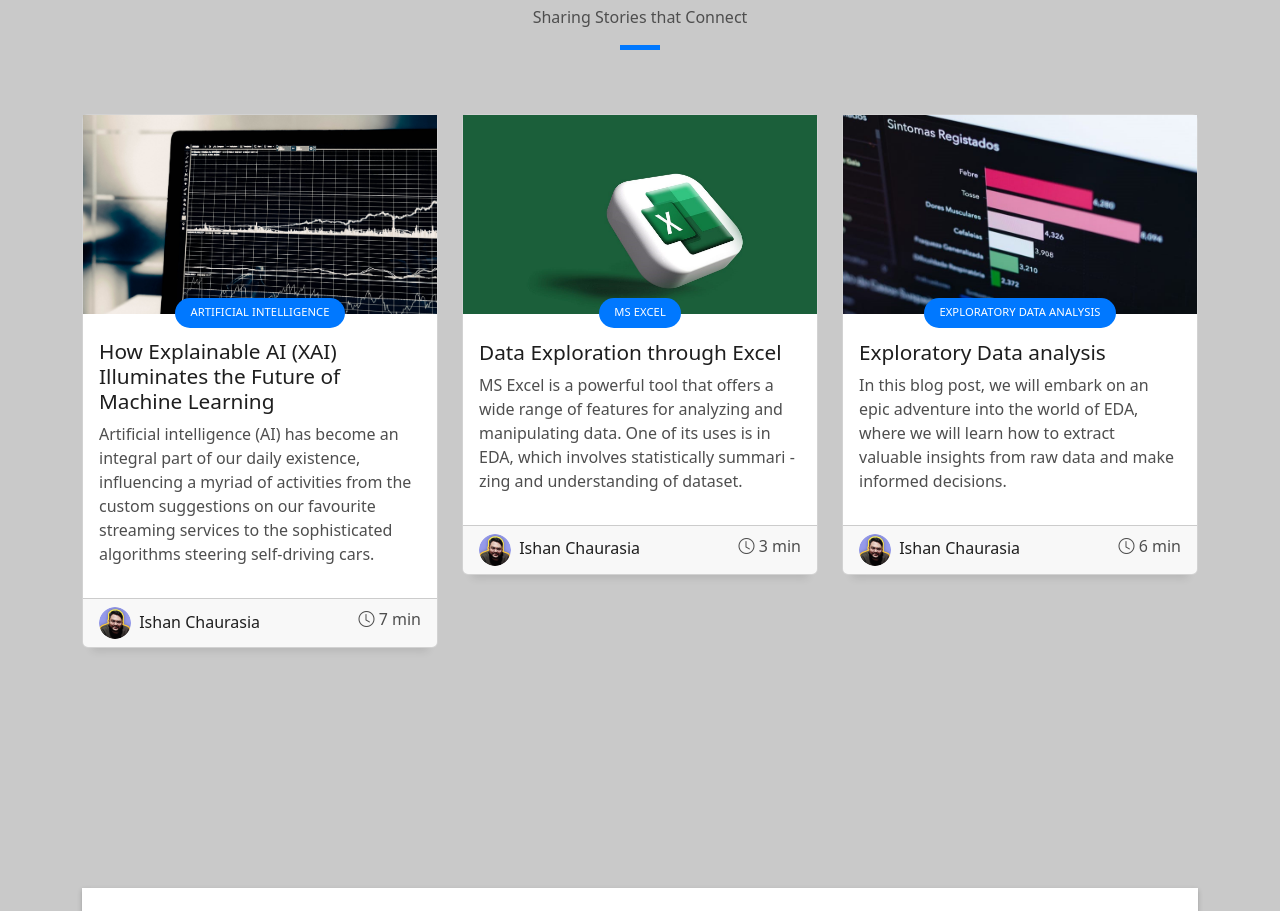
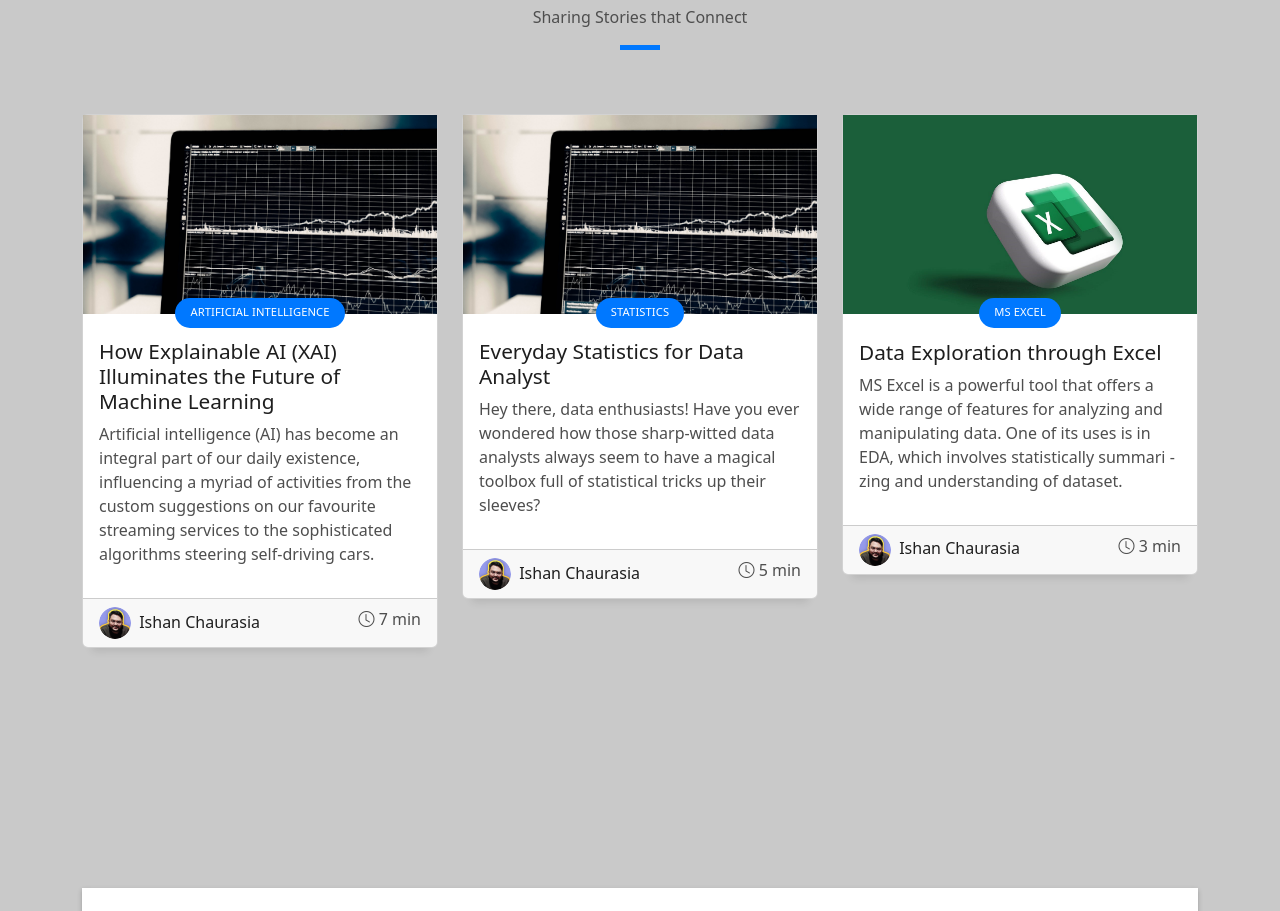
Before and after one commit to ishan-DA/portfolio, a plain HTML site: page index.html in a window 1280 px wide. Shown: the part 4249-5160 px from the top of the page. Drawn offline with Linux system fonts and the light colour scheme.

Commit message:
Update index.html

```diff
--- a/index.html
+++ b/index.html
@@ -485,6 +485,36 @@
           <div class="col-md-4">
             <div class="card card-blog">
               <div class="card-img">
+                <img src="assets/img/blog1.jpg" alt="" class="img-fluid"></a>
+              </div>
+              <div class="card-body">
+                <div class="card-category-box">
+                  <div class="card-category">
+                    <h6 class="category">Statistics</h6>
+                  </div>
+                </div>
+                <h3 class="card-title"><a href="https://medium.com/@ishanszr/predictive-analytics-shaping-the-future-of-decision-making-199f40601f96">Everyday Statistics for Data Analyst</a></h3>
+                <p class="card-description">
+                  Hey there, data enthusiasts! Have you ever wondered how those sharp-witted data analysts
+                  always seem to have a magical toolbox full of statistical tricks up their sleeves?
+                </p>
+              </div>
+              <div class="card-footer">
+                <div class="post-author">
+                  <a href="https://medium.com/@ishanszr">
+                    <img src="assets/img/me.png" alt="" class="avatar rounded-circle">
+                    <span class="author">Ishan Chaurasia</span>
+                  </a>
+                </div>
+                <div class="post-date">
+                  <span class="bi bi-clock"></span> 5 min
+                </div>
+              </div>
+            </div>
+          </div>
+          <div class="col-md-4">
+            <div class="card card-blog">
+              <div class="card-img">
                 <img src="assets/img/blog2.jpg" alt="" class="img-fluid"></a>
               </div>
               <div class="card-body">
@@ -509,36 +539,6 @@
                 </div>
                 <div class="post-date">
                   <span class="bi bi-clock"></span> 3 min
-                </div>
-              </div>
-            </div>
-          </div>
-          <div class="col-md-4">
-            <div class="card card-blog">
-              <div class="card-img">
-                <img src="assets/img/blog3.jpg" alt="" class="img-fluid"></a>
-              </div>
-              <div class="card-body">
-                <div class="card-category-box">
-                  <div class="card-category">
-                    <h6 class="category">Exploratory Data Analysis</h6>
-                  </div>
-                </div>
-                <h3 class="card-title"><a href="https://medium.com/@ishanszr/exploratory-data-analysis-unveiling-the-hidden-insights-e46a981ce2fd">Exploratory Data analysis</a></h3>
-                <p class="card-description">
-                  In this blog post, we will embark on an epic adventure into the world of EDA, where we will
-                  learn how to extract valuable insights from raw data and make informed decisions.
-                </p>
-              </div>
-              <div class="card-footer">
-                <div class="post-author">
-                  <a href="https://medium.com/@ishanszr">
-                    <img src="assets/img/me.png" alt="" class="avatar rounded-circle">
-                    <span class="author">Ishan Chaurasia</span>
-                  </a>
-                </div>
-                <div class="post-date">
-                  <span class="bi bi-clock"></span> 6 min
                 </div>
               </div>
             </div>
```
